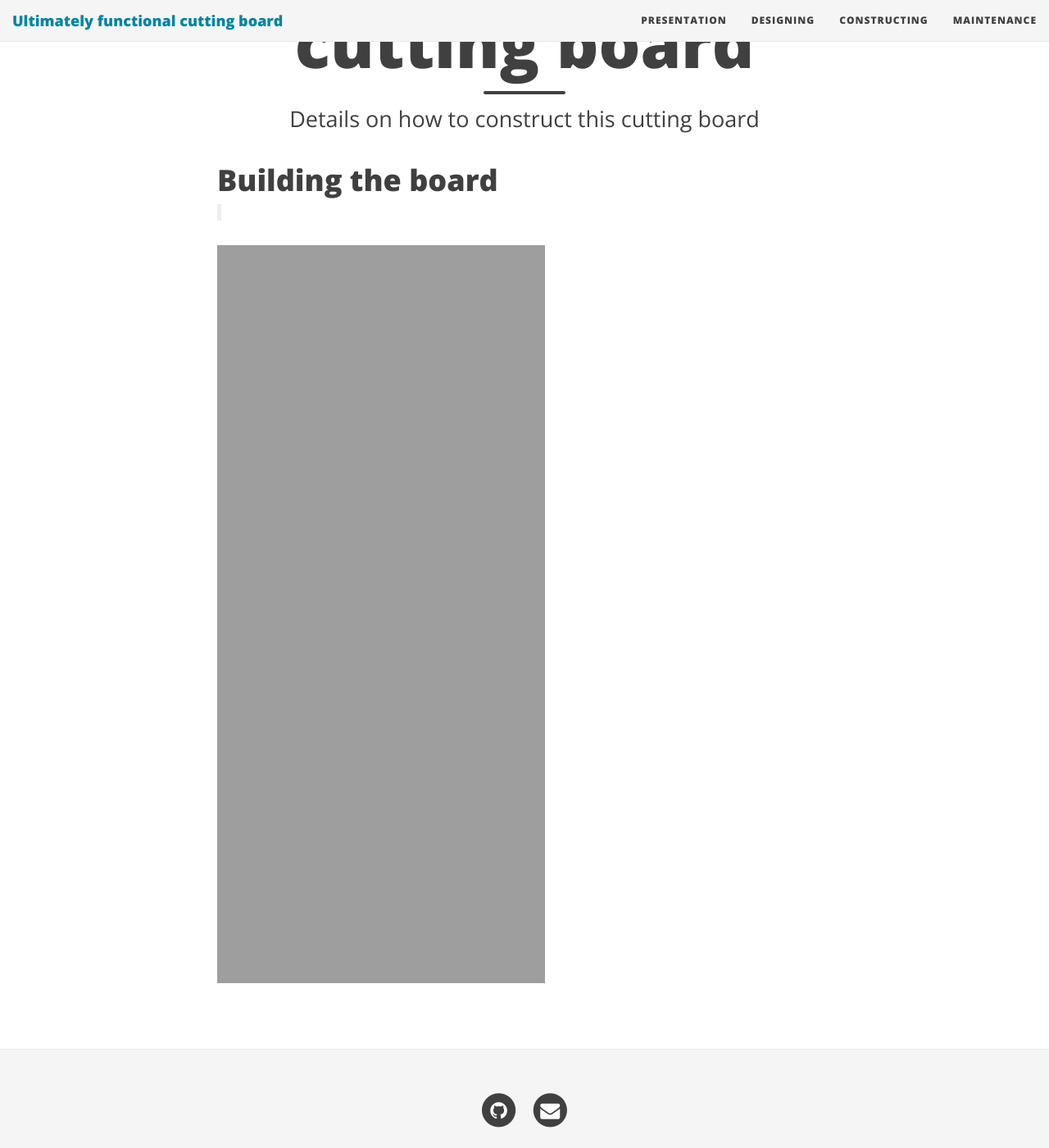
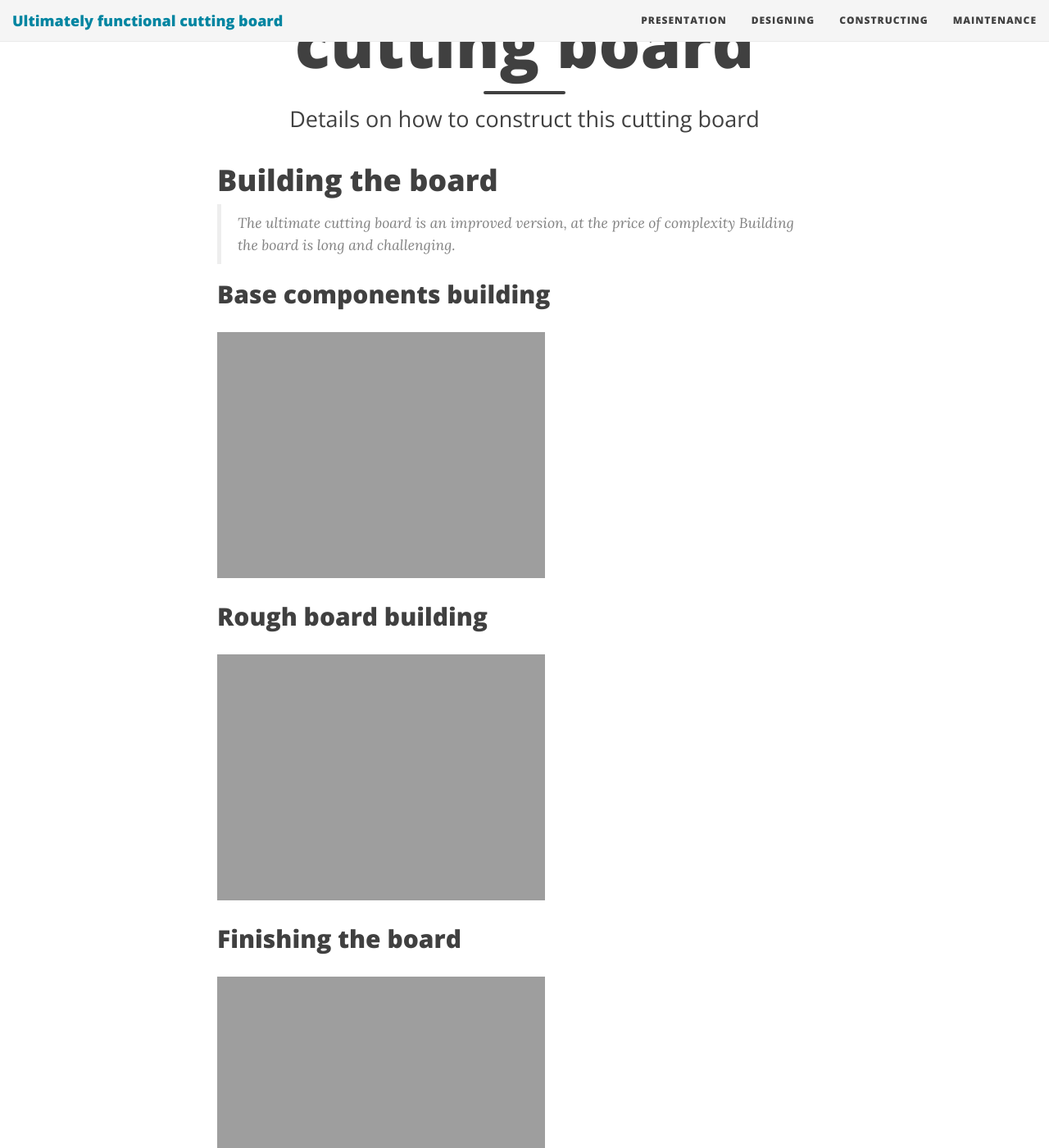
Before and after one commit to Remi-C/ultimately_functional_cutting_board, a Jekyll site: the page built from constructing.md, in a window 1280 px wide and 1400 px high, scrolled down 210 px. Shown: the whole window at 82% size. Built offline with Jekyll 4.4.1, drawn with Linux system fonts in a browser that asks for light colours; nearby versions of some CDN libraries.

Commit message:
website : buildlgin : improved layout

```diff
--- a/constructing.md
+++ b/constructing.md
@@ -5,8 +5,18 @@ subtitle: Details on how to construct this cutting board
 ---
 
 # Building the board
->
+> The ultimate cutting board is an improved version, at the price of complexity
+> Building the board is long and challenging.
+
+
+## Base components building
 
 ![Board building 1]({{site.url}}/img/build/building_process/building_process_1.jpg)
+
+## Rough board building
+
 ![Board building 2]({{site.url}}/img/build/building_process/building_process_2.jpg)
+
+## Finishing the board
+
 ![Board building 3]({{site.url}}/img/build/building_process/building_process_3.jpg)
```
